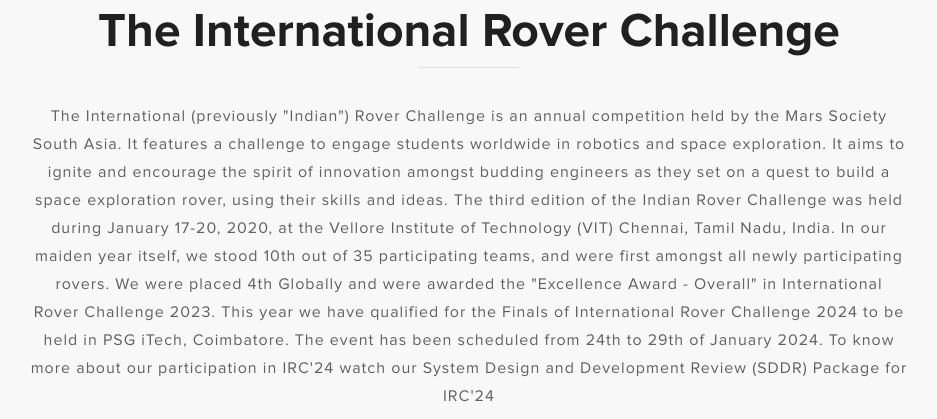
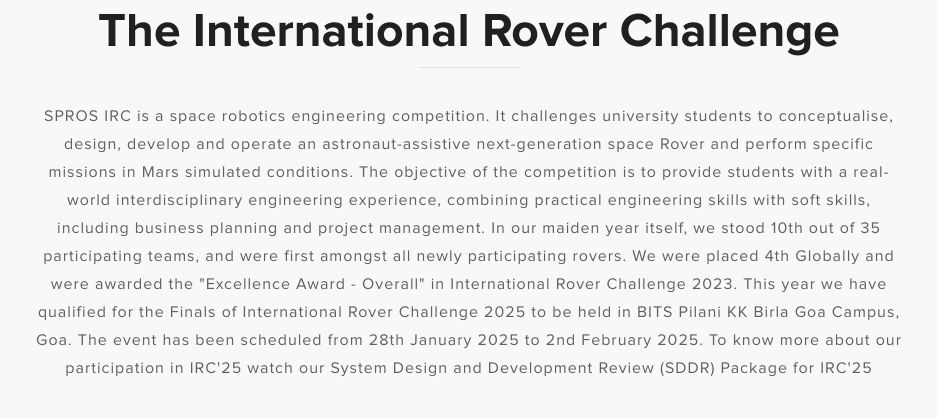
Before and after one commit to Kratos-The-Rover/Kratos-The-Rover.github.io, a plain HTML site: page index.html in a window 1280 px wide. Shown: the part 1368-1787 px from the top of the page, without its empty margins (171-1108 px from the left). Drawn offline with nearby package versions, Linux system fonts and the light colour scheme; grey boxes are pictures that could not be loaded.

Commit message:
Update index.html

```diff
--- a/index.html
+++ b/index.html
@@ -104,12 +104,14 @@
                 <div class="col-md-offset-1 col-md-10 col-sm-offset-1 col-sm-10 title">
                     <h2>The International Rover Challenge</h2>
                     <hr>
-                    <p>The International (previously "Indian") Rover Challenge is an annual competition held by the Mars Society South Asia. It features a challenge to engage students worldwide in robotics and space exploration. It aims to ignite and encourage the spirit of innovation amongst budding engineers as they set on a quest to build a space exploration rover, using their skills and ideas. The third edition of the Indian Rover Challenge was held during January 17-20, 2020, at the Vellore Institute of Technology (VIT) Chennai, Tamil Nadu, India. In our maiden year itself, we stood 10th out of 35 participating teams, and were first amongst all newly participating rovers.
+                   <p>SPROS IRC is a space robotics engineering competition. It challenges university students to conceptualise, design, develop and operate an astronaut-assistive next-generation space Rover and perform specific missions in Mars simulated conditions.
+
+                        The objective of the competition is to provide students with a real-world interdisciplinary engineering experience, combining practical engineering skills with soft skills, including business planning and project management. In our maiden year itself, we stood 10th out of 35 participating teams, and were first amongst all newly participating rovers.
                         We were placed 4th Globally and were awarded the "Excellence Award - Overall" in International Rover Challenge 2023.
-                        This year we have qualified for the Finals of International Rover Challenge 2024 to be held in PSG iTech, Coimbatore. The event has been scheduled from 24th to 29th of January 2024. To know more about our participation in IRC'24 watch our System Design and Development Review (SDDR) Package for IRC'24
+                        This year we have qualified for the Finals of International Rover Challenge 2025 to be held in BITS Pilani KK Birla Goa Campus, Goa. The event has been scheduled from 28th January 2025 to 2nd February 2025. To know more about our participation in IRC'25 watch our System Design and Development Review (SDDR) Package for IRC'25
                     </p>
                     <div class="embed-responsive embed-responsive-16by9 ">
-                        <iframe width="560" height="315" src="https://www.youtube.com/embed/-5alpsdGXH8?si=2fy1bS26kusBDD_v" title="YouTube video player" frameborder="0" allow="accelerometer; autoplay; clipboard-write; encrypted-media; gyroscope; picture-in-picture; web-share" allowfullscreen></iframe>
+                        <iframe width="560" height="315" src="https://www.youtube.com/embed/sqOFBCiAygM?si=4O2-cePDgq9y2APc" title="YouTube video player" frameborder="0" allow="accelerometer; autoplay; clipboard-write; encrypted-media; gyroscope; picture-in-picture; web-share" allowfullscreen></iframe>
                     </div>
                 </div>
             </div>
```
